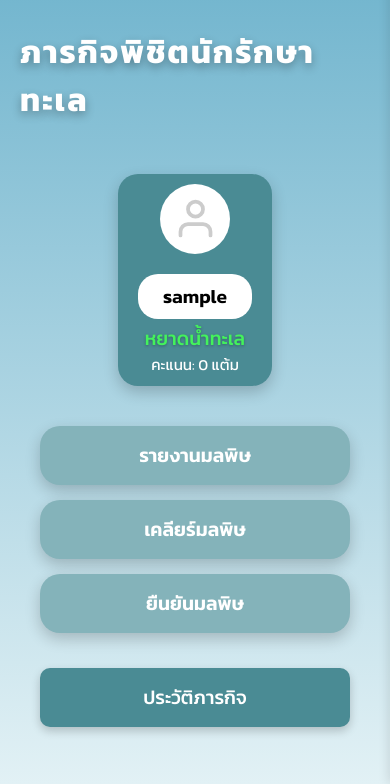
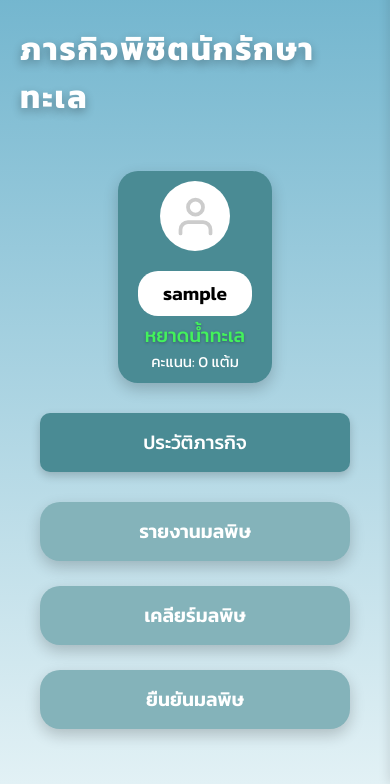
Before and after one commit to Thaksss/NSC, a Flask app: page /ingame in a window 390 px wide. Shown: the part 60-844 px from the top of the page. Run offline with Flask 2, Linux system fonts and the light colour scheme; the visitor is signed in with stand-in values (Sample User, id 1); data that the repository does not hold is empty; some libraries are stand-ins or nearby versions.

Commit message:
Update PC layout for ingame.html to match design

```diff
--- a/templates/ingame.html
+++ b/templates/ingame.html
@@ -250,8 +250,9 @@
                 font-size: 1.2rem;
                 padding: 15px 20px;
             }
-            .left-panel {
+            .left-panel, .right-panel {
                 width: 100%;
+                align-items: center;
             }
         }
     </style>
@@ -381,12 +382,12 @@
                         </div>
                     </div>
                 </div>
-                <div class="left-buttons" style="margin-top: 20px;">
-                    <a href="/report" class="btn-action">รายงานมลพิษ</a>
-                    <a href="/clear" class="btn-action">เคลียร์มลพิษ</a>
-                    <a href="/confirm" class="btn-action">ยืนยันมลพิษ</a>
-                    <a href="/history" class="btn-profile" style="margin-top: 20px;">ประวัติภารกิจ</a>
-                </div>
+                <a href="/history" class="btn-profile" style="margin-top: 10px;">ประวัติภารกิจ</a>
+            </div>
+            <div class="right-panel">
+                <a href="/report" class="btn-action">รายงานมลพิษ</a>
+                <a href="/clear" class="btn-action">เคลียร์มลพิษ</a>
+                <a href="/confirm" class="btn-action">ยืนยันมลพิษ</a>
             </div>
         </div>
     </div>
```
